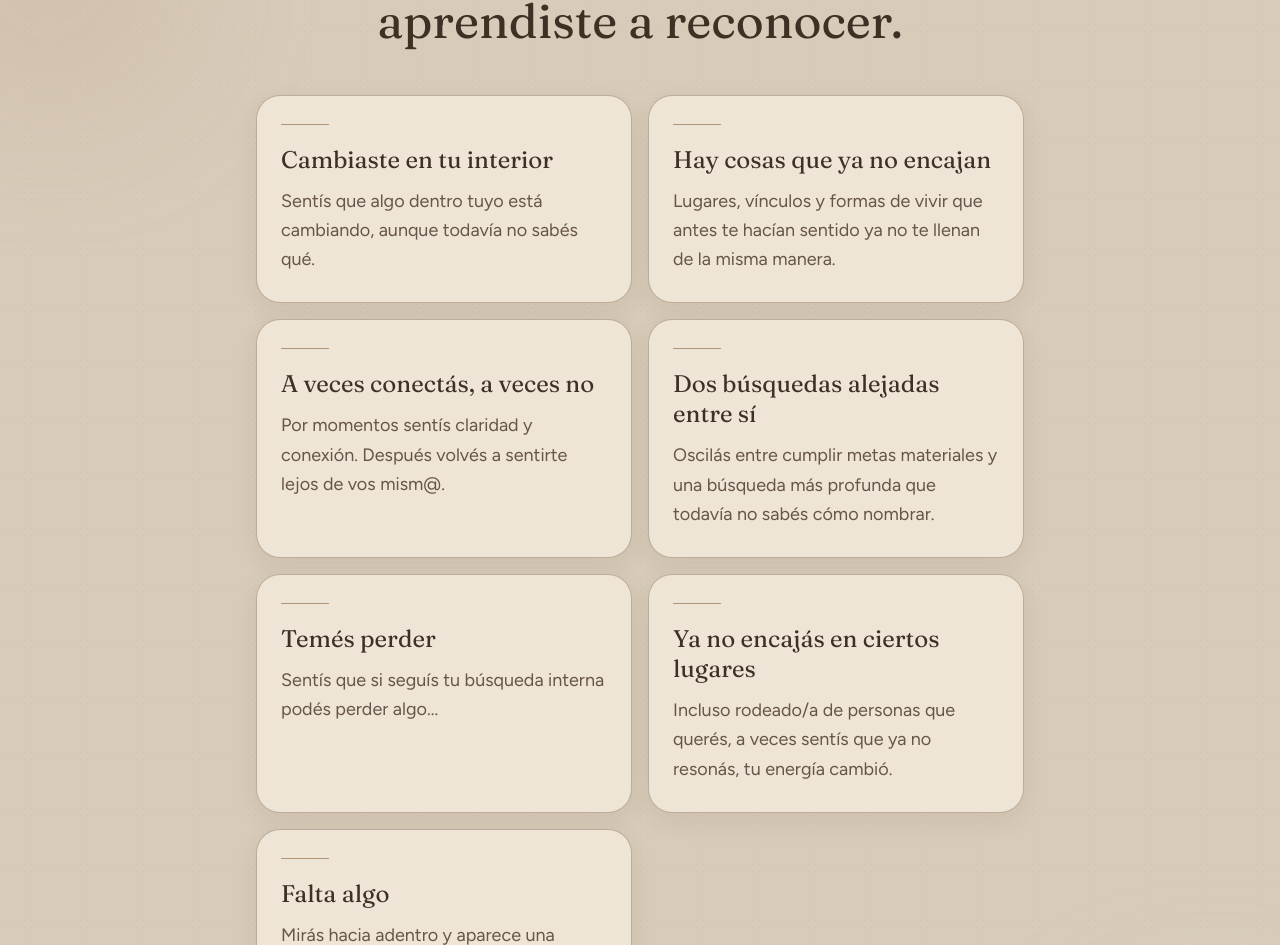
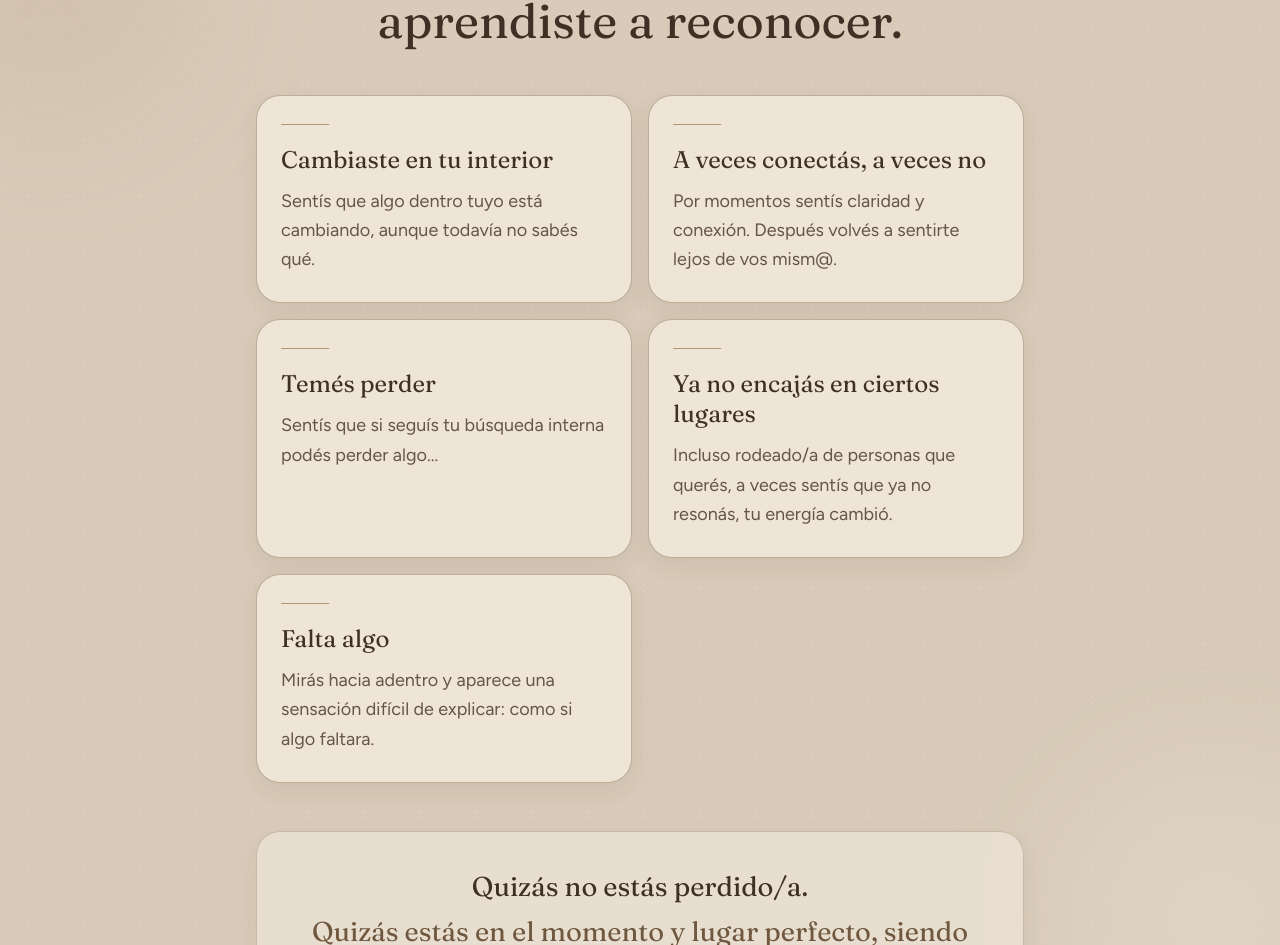
Before and after one commit to senderoterapias-hub/coherencia-interior-2, a Next.js app: page / in a window 1280 px wide. Shown: the part 1313-2258 px from the top of the page. Built offline with nearby package versions, Linux system fonts and the light colour scheme.

Commit message:
Update identification.tsx

```diff
--- a/components/identification.tsx
+++ b/components/identification.tsx
@@ -6,16 +6,8 @@ const cards = [
     text: 'Sentís que algo dentro tuyo está cambiando, aunque todavía no sabés qué.',
   },
   {
-    title: 'Hay cosas que ya no encajan',
-    text: 'Lugares, vínculos y formas de vivir que antes te hacían sentido ya no te llenan de la misma manera.',
-  },
-  {
     title: 'A veces conectás, a veces no',
     text: 'Por momentos sentís claridad y conexión. Después volvés a sentirte lejos de vos mism@.',
-  },
-  {
-    title: 'Dos búsquedas alejadas entre sí',
-    text: 'Oscilás entre cumplir metas materiales y una búsqueda más profunda que todavía no sabés cómo nombrar.',
   },
   {
     title: 'Temés perder',
```
